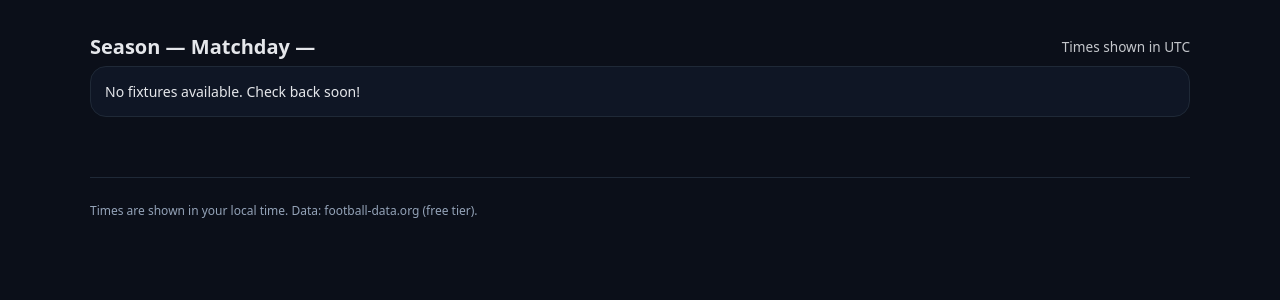
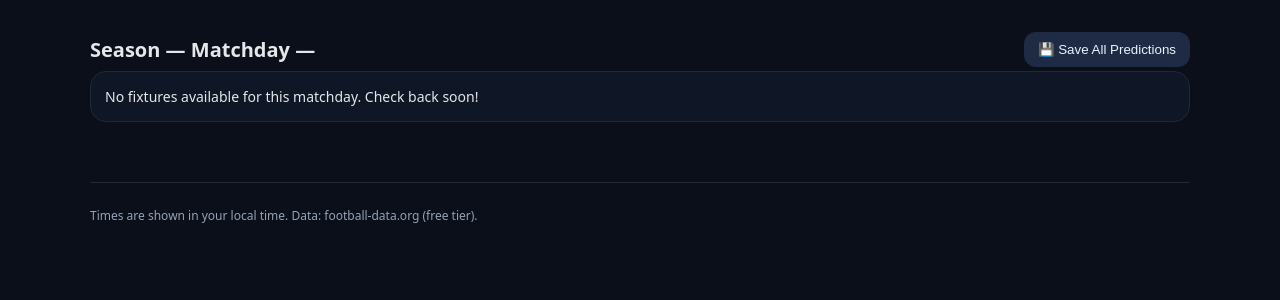
Before and after one commit to romer1979/serie-a-predictor, a Flask app: template templates/index.html in a window 1280 px wide. Shown: the part 86-386 px from the top of the page. Run offline with Flask 3, Linux system fonts and the light colour scheme; the template is opened without the code that fills it, so the values that code supplies are empty; the visitor is signed in with stand-in values (Sample User, id 1); some libraries are stand-ins or nearby versions.

Commit message:
Update index.html

```diff
--- a/templates/index.html
+++ b/templates/index.html
@@ -1,231 +1,173 @@
 {% extends "layout.html" %}
 {% block title %}Fixtures · Serie A Predictor{% endblock %}
 
-{% block head %}
-<style>
-  /* ============ Mobile-first: compact row ============ */
-  .fx-wrap { display: grid; gap: .5rem; }
-  .fx-row {
-    display: grid;
-    grid-template-columns: 1fr auto auto; /* teams | pick | status */
-    align-items: center;
-    padding: .5rem .75rem;
-    border-bottom: 1px solid rgba(255,255,255,.08);
-  }
-  .fx-teams {
-    font-weight: 600;
-    line-height: 1.2;
-  }
-  .fx-meta {
-    font-size: .85rem;
-    opacity: .85;
-  }
-  .fx-pick {
-    display: flex; gap: .4rem; justify-content: center; align-items: center;
-  }
-  .fx-pick .radio { display: inline-flex; gap: .25rem; align-items:center; }
-  .fx-pick input[type="radio"] { transform: scale(1.1); }
-  .fx-status { text-align: right; min-width: 54px; }
-  .pill {
-    display: inline-block; padding: .15rem .5rem; border-radius: 999px;
-    font-size: .75rem; border: 1px solid rgba(255,255,255,.2);
-  }
-  .pill.live { background: rgba(220, 53, 69,.2); border-color: rgba(220,53,69,.35); }
-  .pill.finished { background: rgba(25,135,84,.18); border-color: rgba(25,135,84,.35); }
-  .pill.scheduled { background: rgba(108,117,125,.18); border-color: rgba(108,117,125,.35); }
-
-  /* Kickoff small line */
-  .fx-ko { font-size: .85rem; opacity: .85; }
-
-  /* Drawer of other users’ picks (per match) */
-  .fx-drawer {
-    display: none;
-    padding: .4rem .5rem .6rem;
-    border-left: 3px solid rgba(255,255,255,.12);
-    margin: .35rem 0 .5rem .25rem;
-    background: rgba(255,255,255,.03);
-    border-radius: 8px;
-  }
-  .fx-drawer.open { display: block; }
-  .picks-strip {
-    display: flex; flex-wrap: wrap; gap: .35rem .5rem;
-  }
-  .pick-pill {
-    white-space: nowrap; border-radius: 9999px; padding: .2rem .45rem;
-    font-size: .8rem; background: var(--bs-gray-800);
-    color: var(--bs-body-color); border: 1px solid var(--bs-gray-700);
-  }
-  .pick-correct {
-    background: rgba(25,135,84,.18);
-    border-color: rgba(25,135,84,.35);
-    font-weight: 600;
-  }
-  .fx-actions { display:flex; align-items:center; gap:.5rem; justify-content:flex-end; }
-  .btn-tiny { font-size: .8rem; padding: .25rem .5rem; border-radius: 8px; border: 1px solid rgba(255,255,255,.2); background: rgba(255,255,255,.06); color: inherit; }
-  .btn-tiny:hover { filter: brightness(1.05); }
-
-  /* Save All button pinned at bottom on phones */
-  .sticky-save {
-    position: sticky; bottom: 0; z-index: 5;
-    padding: .5rem .75rem; background: var(--bs-body-bg);
-    border-top: 1px solid rgba(255,255,255,.08);
-    display: flex; justify-content: space-between; align-items: center; gap: .5rem;
-  }
-  .btn-primary { background: #2563eb; border-color: #2563eb; color: #fff; border-radius: 10px; padding: .55rem .8rem; }
-  .btn-primary:hover { filter: brightness(1.05); }
-
-  /* ============ Desktop enhancements ============ */
-  @media (min-width: 900px) {
-    .fx-row {
-      grid-template-columns: 220px 1fr 180px 160px 90px;
-      /* kickoff | teams | your pick | actions | status */
-      gap: .5rem 1rem;
-    }
-    .fx-ko { grid-column: 1 / 2; }
-    .fx-teams { grid-column: 2 / 3; }
-    .fx-pick { grid-column: 3 / 4; }
-    .fx-actions { grid-column: 4 / 5; }
-    .fx-status { grid-column: 5 / 6; }
-  }
-
-  /* Keep radio labels tappable */
-  .radio span { font-size: .9rem; }
-</style>
-{% endblock %}
-
 {% block content %}
-  <div class="section-title" style="display:flex;align-items:center;justify-content:space-between;gap:12px;flex-wrap:wrap;">
+  <div class="section-title" style="display:flex;align-items:center;justify-content:space-between;gap:12px;">
     <h1 style="margin:0;font-size:20px;">
       {{ season or 'Season' }} — Matchday {{ matchday or '—' }}
     </h1>
-    <div class="fx-meta" id="tz-hint"></div>
+    <form method="post" action="{{ url_for('save_all_predictions') }}">
+      <button class="btn btn-primary" type="submit" style="padding:10px 14px;">💾 Save All Predictions</button>
+    </form>
   </div>
 
   {% if fixtures|length == 0 %}
-    <div class="card">No fixtures available. Check back soon!</div>
+    <div class="card">No fixtures available for this matchday. Check back soon!</div>
   {% else %}
+  <div class="table-card">
+    <div class="table-responsive" style="overflow:auto;">
+      <table class="table table-striped fixtures-table">
+        <thead>
+          <tr>
+            <th class="th col-kick">Kickoff</th>
+            <th class="th col-match">Match</th>
+            <th class="th col-status">Status</th>
+            <th class="th col-mypick">Your Pick</th>
 
-  <form method="post" action="{{ url_for('save_all_predictions') }}">
-    <div class="fx-wrap">
+            {# Desktop: one column per user #}
+            {% for uid, uname in users_cols %}
+              <th class="th col-user desktop-only" title="{{ uname }}">{{ uname }}</th>
+            {% endfor %}
+
+            {# Mobile: a single compact predictions column #}
+            <th class="th mobile-only col-preds">Preds</th>
+
+            <th class="th col-result">Result</th>
+          </tr>
+        </thead>
+        <tbody>
           {% for f in fixtures %}
             {% set my = user_predictions.get(f.id) %}
             {% set locked = not f.is_open_for_prediction() %}
             {% set reveal = show_preds_flags.get(f.id) %}
-        {% set outcome = f.outcome_code() %}
-        <div class="fx-row">
-          <!-- kickoff (mobile: inline under teams; desktop: own column via media query) -->
-          <div class="fx-ko">
+            {% set oc = f.outcome_code() %}
+            <tr>
+              <!-- Kickoff -->
+              <td class="td col-kick">
+                <div class="kick-wrap">
                   <time class="kickoff-local"
                         data-utc="{{ (f.match_date if f.match_date.tzinfo else f.match_date.replace(tzinfo=none))|utc_iso }}">
                     {{ f.match_date }}
                   </time>
+                  <div class="tiny subtle kickoff-rel"></div>
                 </div>
+              </td>
 
-          <!-- teams -->
-          <div class="fx-teams">
-            {{ f.home_team }} <span class="muted">vs</span> {{ f.away_team }}
-            <div class="fx-meta">MD {{ f.matchday or '—' }}</div>
-          </div>
+              <!-- Match -->
+              <td class="td col-match">
+                <div class="fw-semibold team-line">{{ f.home_team }} <span class="muted">vs</span> {{ f.away_team }}</div>
+                <div class="tiny muted">MD {{ f.matchday or '—' }}</div>
+              </td>
 
-          <!-- your 1/X/2 radios (no per-row submit; uses Save All) -->
-          <div class="fx-pick">
+              <!-- Status -->
+              <td class="td col-status">
+                {% set s = f.display_status() %}
+                <span class="pill
+                            {% if s == 'LIVE' %} live
+                            {% elif s == 'FT' %} finished
+                            {% else %} scheduled
+                            {% endif %}">
+                  {{ s }}
+                </span>
+              </td>
+
+              <!-- Your pick (radio only; no inline button) -->
+              <td class="td col-mypick">
+                <div class="seg3">
                   {% for opt,label in [('1','1'),('X','X'),('2','2')] %}
-              <label class="radio">
-                <input type="radio" name="fixture_{{ f.id }}" value="{{ opt }}"
+                    <label class="seg3-opt">
+                      <input type="radio"
+                             name="fixture_{{ f.id }}"
+                             value="{{ opt }}"
                              {% if my and my.selection == opt %}checked{% endif %}
                              {% if locked %}disabled{% endif %}>
                       <span>{{ label }}</span>
                     </label>
                   {% endfor %}
                 </div>
+                {% if locked and f.status != 'FINISHED' %}
+                  <div class="tiny muted" style="margin-top:.25rem;">Locked</div>
+                {% endif %}
+              </td>
 
-          <!-- actions: show other picks (drawer) + result -->
-          <div class="fx-actions">
-            <button class="btn-tiny" type="button"
-                    data-drawer="#drawer-{{ f.id }}">Picks</button>
+              {# Desktop: one cell per user with their pick #}
+              {% for uid, uname in users_cols %}
+                {% set pick = pred_matrix.get((f.id, uid)) %}
+                {% set is_correct = oc and pick and (pick == oc) %}
+                <td class="td col-user desktop-only" style="text-align:center;">
+                  {% if reveal %}
+                    <span class="pick-pill {% if is_correct %}pick-correct{% endif %}">{{ pick or '—' }}</span>
+                  {% else %}
+                    <span class="muted tiny">—</span>
+                  {% endif %}
+                </td>
+              {% endfor %}
 
+              {# Mobile: one compact strip for all users #}
+              <td class="td mobile-only col-preds">
+                {% if reveal %}
+                  <div class="predictions-strip">
+                    {% for uid, uname in users_cols %}
+                      {% set pick = pred_matrix.get((f.id, uid)) %}
+                      {% set is_correct = oc and pick and (pick == oc) %}
+                      <span class="pick-pill {% if is_correct %}pick-correct{% endif %}">
+                        <span class="pick-name">{{ uname }}</span>: {{ pick or '—' }}
+                      </span>
+                    {% endfor %}
+                  </div>
+                {% else %}
+                  <span class="muted tiny">Hidden until kickoff</span>
+                {% endif %}
+              </td>
+
+              <!-- Result -->
+              <td class="td col-result num">
                 {% if f.home_score is not none and f.away_score is not none %}
-              <span class="fx-meta"><strong>{{ f.home_score }}–{{ f.away_score }}</strong></span>
+                  <span class="fw-semibold">{{ f.home_score }}–{{ f.away_score }}</span>
                 {% else %}
-              <span class="fx-meta muted">—</span>
+                  <span class="muted">—</span>
                 {% endif %}
+              </td>
+            </tr>
+          {% endfor %}
+        </tbody>
+      </table>
     </div>
 
-          <!-- status -->
-          <div class="fx-status">
-            {% if f.status in ['IN_PLAY','PAUSED'] %}
-              <span class="pill live">LIVE</span>
-            {% elif f.status == 'FINISHED' %}
-              <span class="pill finished">FT</span>
-            {% else %}
-              <span class="pill scheduled">TIMED</span>
-            {% endif %}
-          </div>
-
-          <!-- drawer with other users’ picks; opens inline (no page scroll) -->
-          <div id="drawer-{{ f.id }}" class="fx-drawer">
-            {% if users_cols|length == 0 %}
-              <div class="fx-meta muted">No other players yet.</div>
-            {% else %}
-              <div class="picks-strip">
-                {% for uid, uname in users_cols %}
-                  {% set pick = pred_matrix.get((f.id, uid)) %}
-                  {% if reveal %}
-                    {% set is_correct = (outcome is not none and pick == outcome) %}
-                    <span class="pick-pill {% if is_correct %}pick-correct{% endif %}">
-                      <strong>{{ uname }}</strong>:
-                      {{ pick or '—' }}
-                    </span>
-                  {% else %}
-                    <span class="pick-pill"><strong>{{ uname }}</strong>: —</span>
-                  {% endif %}
-                {% endfor %}
-              </div>
-            {% endif %}
+    <div class="sticky-save">
+      <form method="post" action="{{ url_for('save_all_predictions') }}" style="display:flex;justify-content:center;">
+        <button class="btn btn-primary" type="submit">💾 Save all my picks</button>
+      </form>
     </div>
   </div>
-      {% endfor %}
-    </div>
-
-    <!-- sticky save (always visible on mobile, unobtrusive on desktop) -->
-    <div class="sticky-save">
-      <div class="fx-meta">Your changes are not saved yet.</div>
-      <button class="btn btn-primary" type="submit">💾 Save All Predictions</button>
-    </div>
-  </form>
-
   {% endif %}
 {% endblock %}
 
 {% block scripts %}
 <script>
-  // Local kickoff formatting + timezone hint
+  // Kickoff local + relative
   function fmt(dt){
     const d = new Date(dt);
-    const opts = {weekday:'short', month:'short', day:'numeric', hour:'2-digit', minute:'2-digit'};
-    return d.toLocaleString(undefined, opts);
+    const o = {weekday:'short', month:'short', day:'numeric', hour:'2-digit', minute:'2-digit'};
+    return d.toLocaleString(undefined, o);
+  }
+  function rel(dt){
+    const d = new Date(dt), now = new Date();
+    const mins = Math.round(Math.abs(d - now)/60000);
+    if (mins < 60) return (d>now?'in ':'')+mins+' min'+(mins!==1?'s':'')+(d<now?' ago':'');
+    const hrs = Math.round(mins/60);
+    return (d>now?'in ':'')+hrs+' hour'+(hrs!==1?'s':'')+(d<now?' ago':'');
   }
   document.querySelectorAll('.kickoff-local').forEach(el=>{
-    const iso = el.getAttribute('data-utc'); if (!iso) return;
+    const iso = el.getAttribute('data-utc');
+    if (!iso) return;
     el.textContent = fmt(iso);
+    const relEl = el.parentElement.querySelector('.kickoff-rel');
+    if (relEl) relEl.textContent = rel(iso);
   });
-  (function(){
-    try {
-      const tz = Intl.DateTimeFormat().resolvedOptions().timeZone || '';
-      const el = document.getElementById('tz-hint');
-      if (el && tz) el.textContent = 'Times shown in ' + tz.replace('_',' ');
-    } catch(e){}
-  })();
 
-  // Open/close drawers for “Picks” (no scroll; inline)
-  document.querySelectorAll('[data-drawer]').forEach(btn=>{
-    btn.addEventListener('click', ()=>{
-      const sel = btn.getAttribute('data-drawer');
-      const panel = document.querySelector(sel);
-      if (!panel) return;
-      panel.classList.toggle('open');
-      btn.textContent = panel.classList.contains('open') ? 'Hide' : 'Picks';
-    });
-  });
+  // Keep radio selections in-sync for "Save all" post:
+  // We rely on the `name="fixture_<id>"` inputs already being inside the page
+  // (desktop & mobile share the SAME inputs; there is only one set).
 </script>
 {% endblock %}
```
Lines whose indentation alone changed are shown as unchanged.
